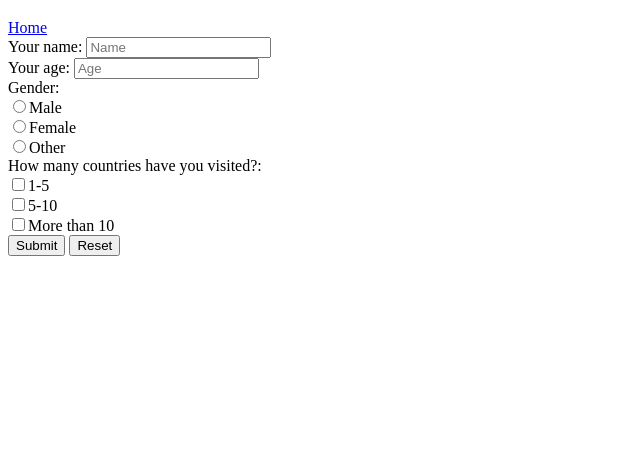
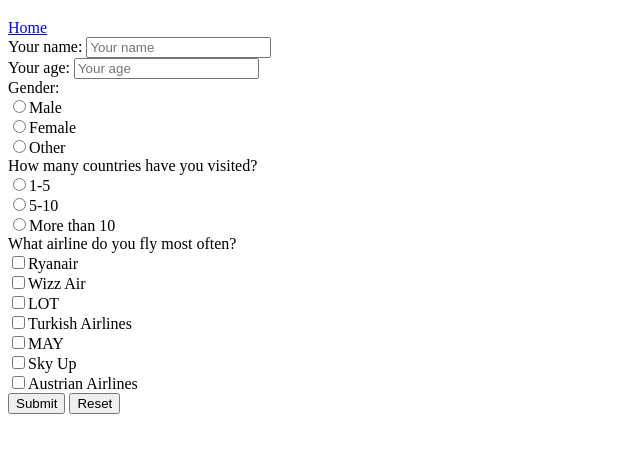
Before and after one commit to mariaKatrych/html-homework, a plain HTML site: page form.html in a window 1280 px wide. Shown: the part 61-514 px from the top of the page, without its empty margins (0-640 px from the left). Drawn offline with Linux system fonts and the light colour scheme.

Commit message:
Updated forms and added articles

```diff
--- a/form.html
+++ b/form.html
@@ -18,12 +18,12 @@
         <form action="https://formspree.io/xvorrdea" method="POST">
             <label>
                 Your name:
-                <input type="text" name="name" placeholder="Name" required>
+                <input type="text" name="name" placeholder="Your name" required>
             </label>
             <br>
             <label>
                 Your age:
-                <input type="number" name="age" placeholder="Age" required>
+                <input type="number" name="age" placeholder="Your age" required>
             </label>
             <br>
             <label>Gender:</label>
@@ -40,18 +40,48 @@
                 <input type="radio" name="gender" value="female">Other
             </label>
             <br>
-            <label>How many countries have you visited?:</label>
+            <label>How many countries have you visited?</label>
             <br>
             <label>
-                <input type="checkbox" name="country" value="1-5">1-5
+                <input type="radio" name="country" value="1-5">1-5
             </label>
             <br>
              <label>
-                <input type="checkbox" name="country" value="5-10">5-10
+                <input type="radio" name="country" value="5-10">5-10
             </label>
             <br>
              <label>
-                <input type="checkbox" name="country" value="More than 10">More than 10
+                <input type="radio" name="country" value="More than 10">More than 10
+            </label>
+            <br>
+            <label>What airline do you fly most often?</label>
+            <br>
+            <label>
+                <input type="checkbox" name="airline" value="Ryanair">Ryanair
+            </label>
+             <br>
+            <label>
+                <input type="checkbox" name="airline" value="Wizz Air">Wizz Air
+            </label>
+            <br>
+            <label>
+                <input type="checkbox" name="airline" value="LOT">LOT
+            </label>
+            <br>
+            <label>
+                <input type="checkbox" name="airline" value="Turkish Airlines">Turkish Airlines
+            </label>
+            <br>
+            <label>
+                <input type="checkbox" name="airline" value="MAY">MAY
+            </label>
+            <br>
+            <label>
+                <input type="checkbox" name="airline" value="Sky Up">Sky Up
+            </label>
+            <br>
+            <label>
+                <input type="checkbox" name="airline" value="Austrian Airlines">Austrian Airlines
             </label>
             <br>
             <input type="submit">
```
Also changed, not shown: index.html (+23 -3 lines), img/china-mountains.jpg (added).
